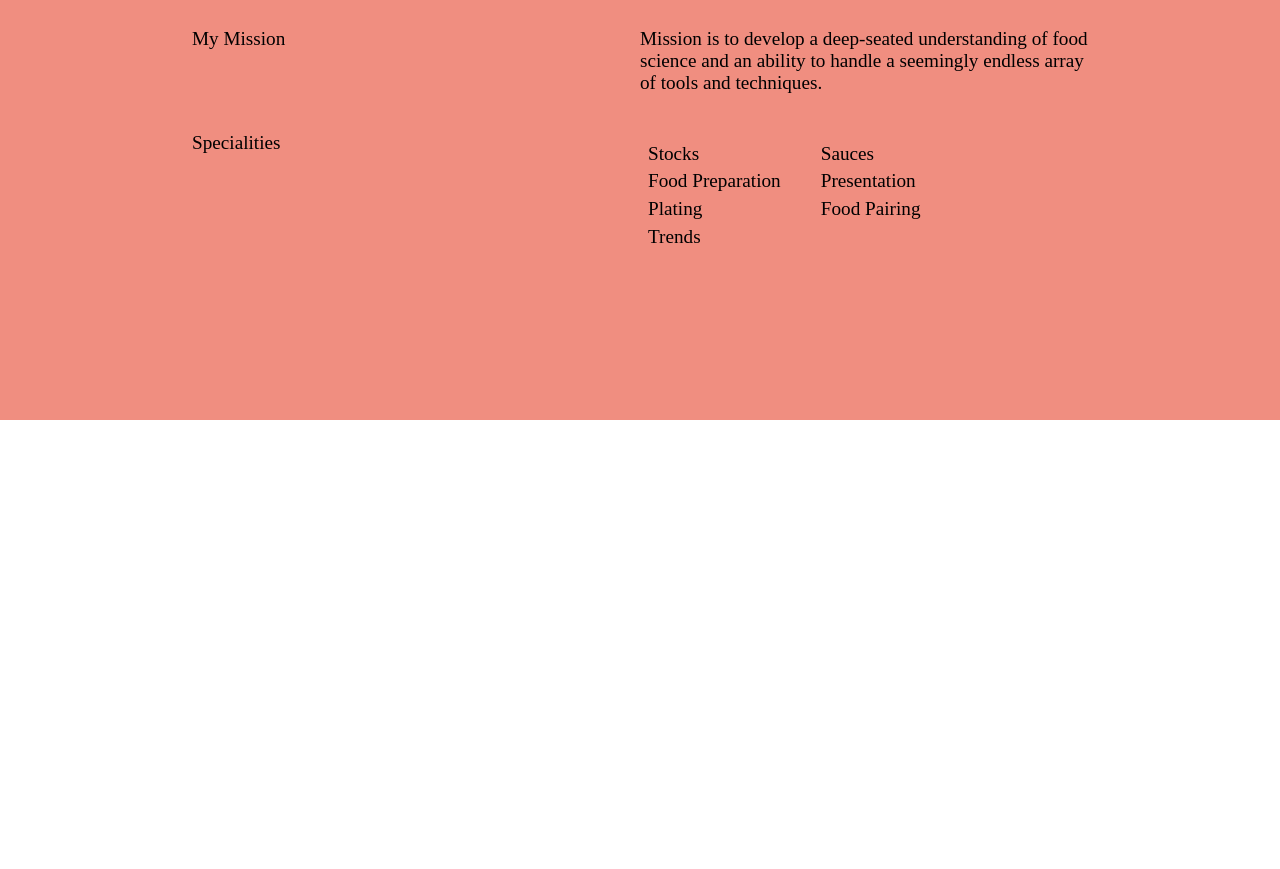
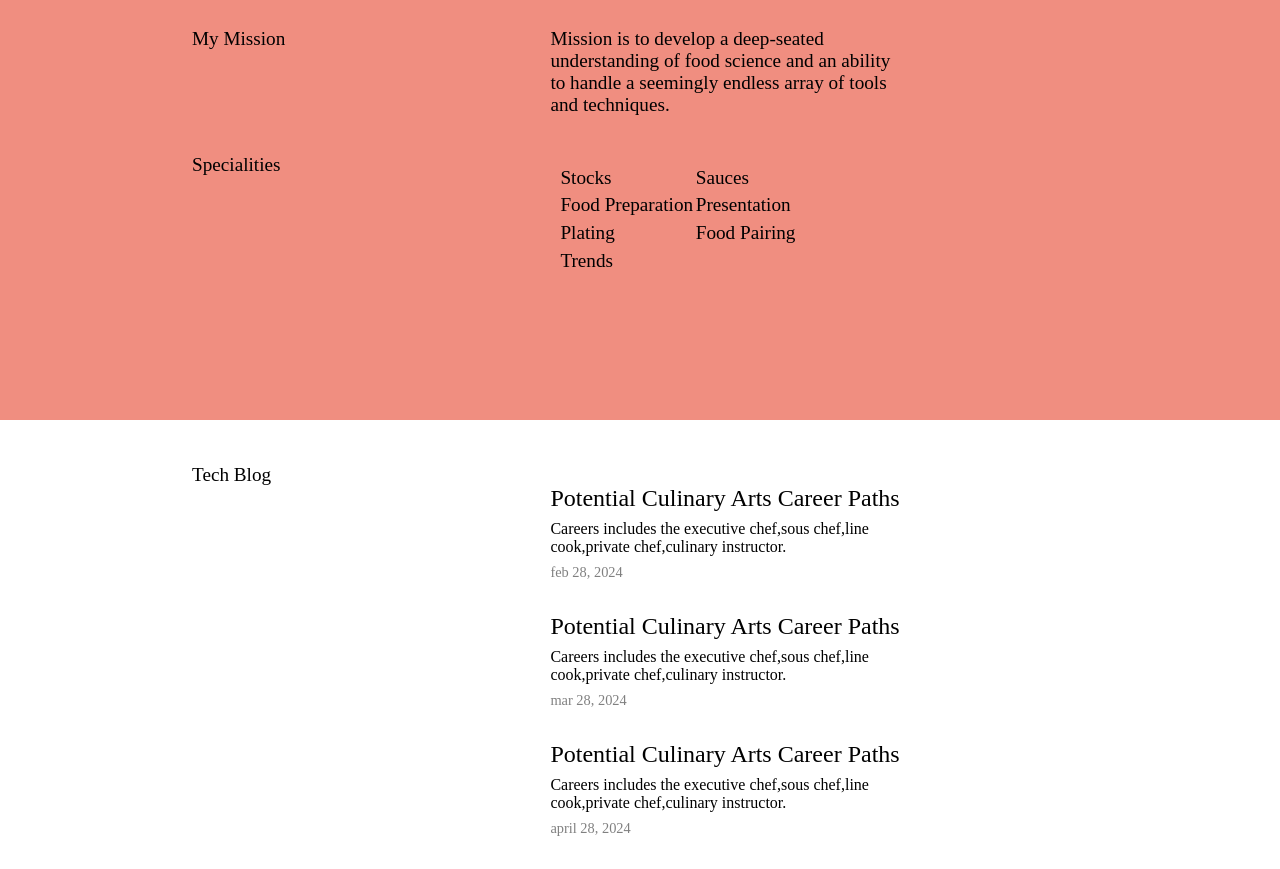
Before and after one commit to adebukolaKesher/kesher-hazel-project, a plain HTML site: page index.html in a window 1280 px wide. Shown: the part 300-1169 px from the top of the page. Before the commit the page ends 800 px from the top, so only its background shows below. Drawn offline with Linux system fonts and the light colour scheme; a web font is replaced by a local one.

Commit message:
blogsecstart

```diff
--- a/app.css
+++ b/app.css
@@ -19,7 +19,6 @@ body{
     align-items: center;
     color: white;
     padding: 24px 32px;
-
 }
 
 .navbar .links a{
@@ -27,9 +26,9 @@ body{
     text-decoration: none;
     margin-right: 16px;
     font-size: 1.2rem;
+    }
 
-}
-.navbar p{
+    .navbar p{
     font-size: 2rem;
     font-weight: bold;
     margin: 0;
@@ -56,17 +55,17 @@ body{
 .two-column-section{
     font-size: 1.2rem;
 }
-.two-column-section p{
-    width: 50%;
+.two-column-section >p{
+    width: 40%;
     box-sizing: border-box;
     float: left;
 }
 
 .two-column-section .skills{
-    width: 50%;
+    width: 40%;
     float: left;
     box-sizing: border-box;
-    padding: 8px;
+    padding: 10px;
     list-style: none;
 }
 .two-column-section .skills li{
@@ -75,3 +74,32 @@ body{
     font-size: 1.2rem;
     margin: 2.8px 0;
 }
+.blog-section{
+    background-color:white;
+    padding: 25px 0;
+}
+.blog-content{
+    padding: 0 15%;
+}
+.two-column-section .blog-posts{
+width: 40%;
+float: left;
+}
+.blog-heading{
+font-size: 1.5rem;
+}
+.blog-text{
+    font-size: 1rem;
+}
+.blog-posts{
+margin-top: 32px;
+}
+
+.blog-posts .blog-date {
+    font-size: 0.9rem;
+    color: grey;
+    margin-bottom: 32px;
+  }
+.blog-posts p{
+margin: 8px 0;
+}
--- a/index.html
+++ b/index.html
@@ -42,6 +42,27 @@
         <li>Trends</li>
     </ul>
 </div>
+</section>
+
+
+    <section class="blog-section">
+    <div class="blog-content">
+        <div class="two-column-section">
+            <p>Tech Blog</p>
+            <div class="blog-posts">
+             <p class="blog-heading"> Potential Culinary Arts Career Paths</p>
+             <p class="blog-text">Careers includes the executive chef,sous chef,line cook,private chef,culinary instructor.</p>
+             <p class="blog-date"> feb 28, 2024</p>
+             <p class="blog-heading"> Potential Culinary Arts Career Paths</p>
+             <p class="blog-text">Careers includes the executive chef,sous chef,line cook,private chef,culinary instructor.</p>
+             <p class="blog-date"> mar 28, 2024</p>
+             <p class="blog-heading"> Potential Culinary Arts Career Paths</p>
+             <p class="blog-text">Careers includes the executive chef,sous chef,line cook,private chef,culinary instructor.</p>
+             <p class="blog-date"> april 28, 2024</p>
+            </div>
+        </div>
+
+     </div>
     </section>
 
 </body>
```
